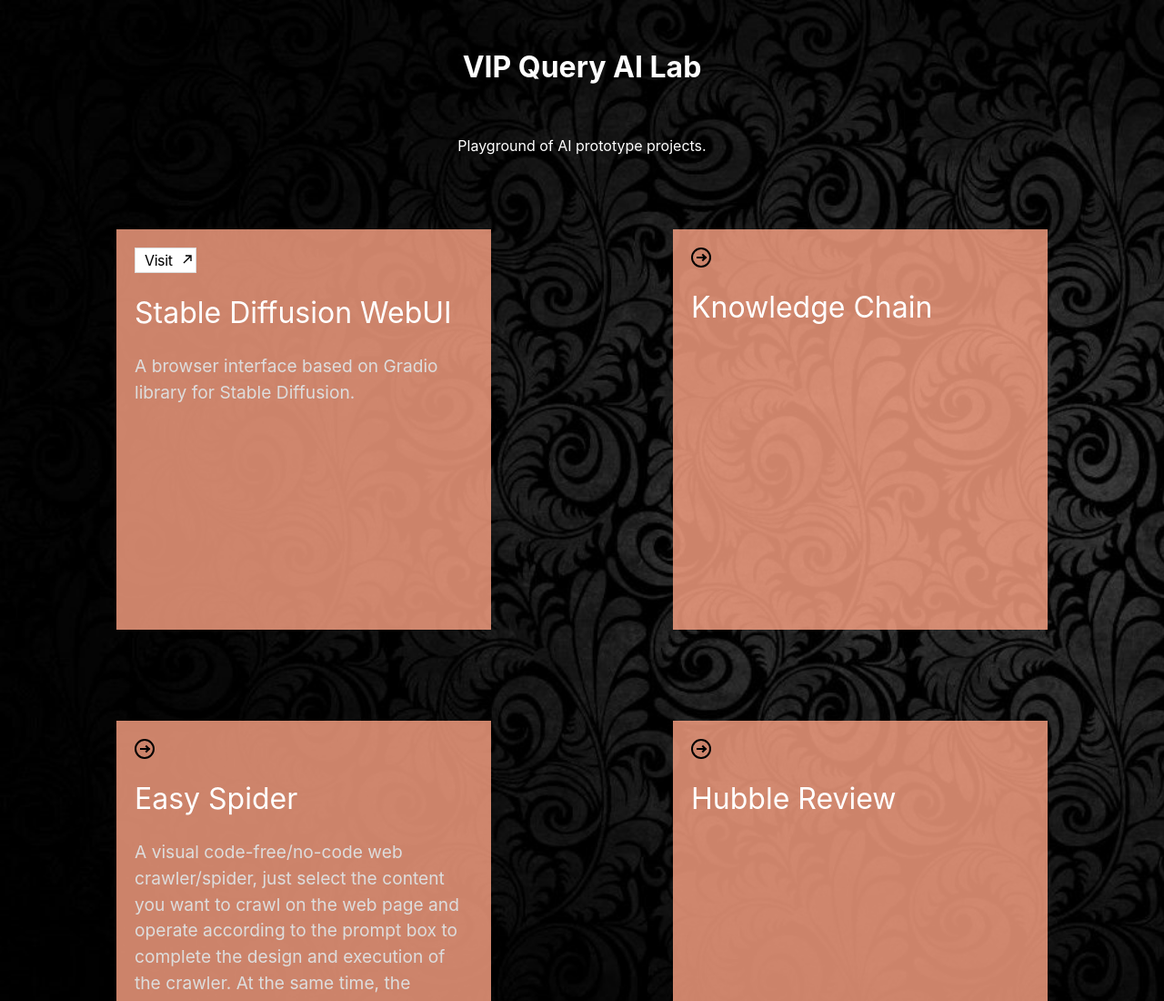
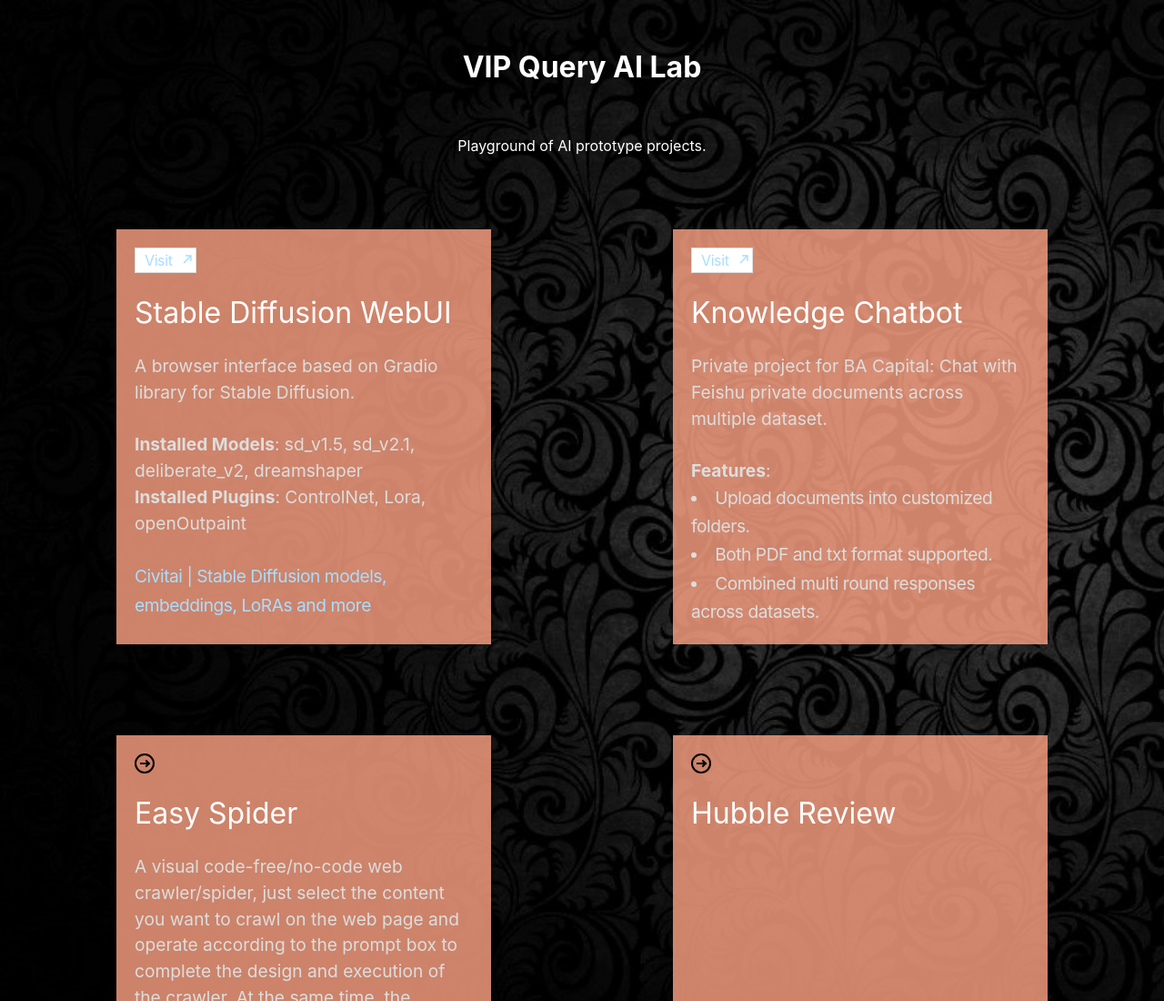
Before and after one commit to Jeru2023/jeru2023.github.io, a plain HTML site: page index.html in a window 1280 px wide. Shown: the top 1100 px of the page at 91% size. Drawn offline with Linux system fonts and the light colour scheme.

Commit message:
update style

```diff
--- a/css/main.css
+++ b/css/main.css
@@ -52,7 +52,7 @@ a, li, p {
     letter-spacing: -.025em;
 }
 a {
-    color: inherit;
+    color: #aaddFF;
     text-decoration: inherit;
 }
 
@@ -60,7 +60,7 @@ a {
     width: 80%;
     display: grid;
     grid-template-columns: 1fr 1fr;
-    grid-template-rows: 440px 440px;
+    #grid-template-rows: 440px 440px;
     row-gap: 100px;
     column-gap: 200px;
     margin: auto;
--- a/index.html
+++ b/index.html
@@ -16,13 +16,28 @@
         <div class="box">
 		<div class="entry"><a href="http://47.111.93.27:6013/" rel="noopener" target="_blank" aria-label="Visit" class="ui-link group inline-block border hover-hover:hover:bg-inverse hover-hover:hover:text-inverse hover-hover:hover:border-primary relative ui-link--inherit"><span class="flex items-center"><!--[--><!----><span class="f-ui-1">Visit</span><svg fill="none" xmlns="http://www.w3.org/2000/svg" viewBox="0 0 16 16" class="a-icon--arrow-north-east400 a-icon--text a-icon--no-align top-[0.05em] relative f-ui-1 ml-2 -mr-4" style="width:1em;height:1em;" data-new="" aria-hidden="true" data-v-3154cec8=""><polygon fill="currentColor" points="5 4.31 5 5.69 9.33 5.69 2.51 12.51 3.49 13.49 10.31 6.67 10.31 11 11.69 11 11.69 4.31 5 4.31" data-v-3154cec8=""></polygon></svg><!--]--></span></a></div>
 		<div class="title">Stable Diffusion WebUI</div>
-		<div class="text">A browser interface based on Gradio library for Stable Diffusion.</div>
+		<div class="text">
+		A browser interface based on Gradio library for Stable Diffusion.<br><br>
+		<b>Installed Models</b>: sd_v1.5, sd_v2.1, deliberate_v2, dreamshaper<br>
+		<b>Installed Plugins</b>: ControlNet, Lora, openOutpaint<br><br>
+
+		<a href="civitai.com" target="_blank">Civitai | Stable Diffusion models, embeddings, LoRAs and more</a>
+		</div>
 
 		</div>
 
         <div class="box">
-		<i class="gg-arrow-right-o"></i>
-		<div class="title">Knowledge Chain</div></div>
+		<div class="entry"><a href="http://47.111.93.27:6012/" rel="noopener" target="_blank" aria-label="Visit" class="ui-link group inline-block border hover-hover:hover:bg-inverse hover-hover:hover:text-inverse hover-hover:hover:border-primary relative ui-link--inherit"><span class="flex items-center"><!--[--><!----><span class="f-ui-1">Visit</span><svg fill="none" xmlns="http://www.w3.org/2000/svg" viewBox="0 0 16 16" class="a-icon--arrow-north-east400 a-icon--text a-icon--no-align top-[0.05em] relative f-ui-1 ml-2 -mr-4" style="width:1em;height:1em;" data-new="" aria-hidden="true" data-v-3154cec8=""><polygon fill="currentColor" points="5 4.31 5 5.69 9.33 5.69 2.51 12.51 3.49 13.49 10.31 6.67 10.31 11 11.69 11 11.69 4.31 5 4.31" data-v-3154cec8=""></polygon></svg><!--]--></span></a></div>
+		<div class="title">Knowledge Chatbot</div>
+        <div class="text">Private project for BA Capital: Chat with Feishu private documents across multiple dataset.<br><br>
+		<b>Features</b>:<br>
+
+		<li>Upload documents into customized folders.</li>
+		<li>Both PDF and txt format supported.</li>
+		<li>Combined multi round responses across datasets.</li>
+
+		</div>
+		</div>
 
 		<div class="box">
 		<i class="gg-arrow-right-o"></i>
```
